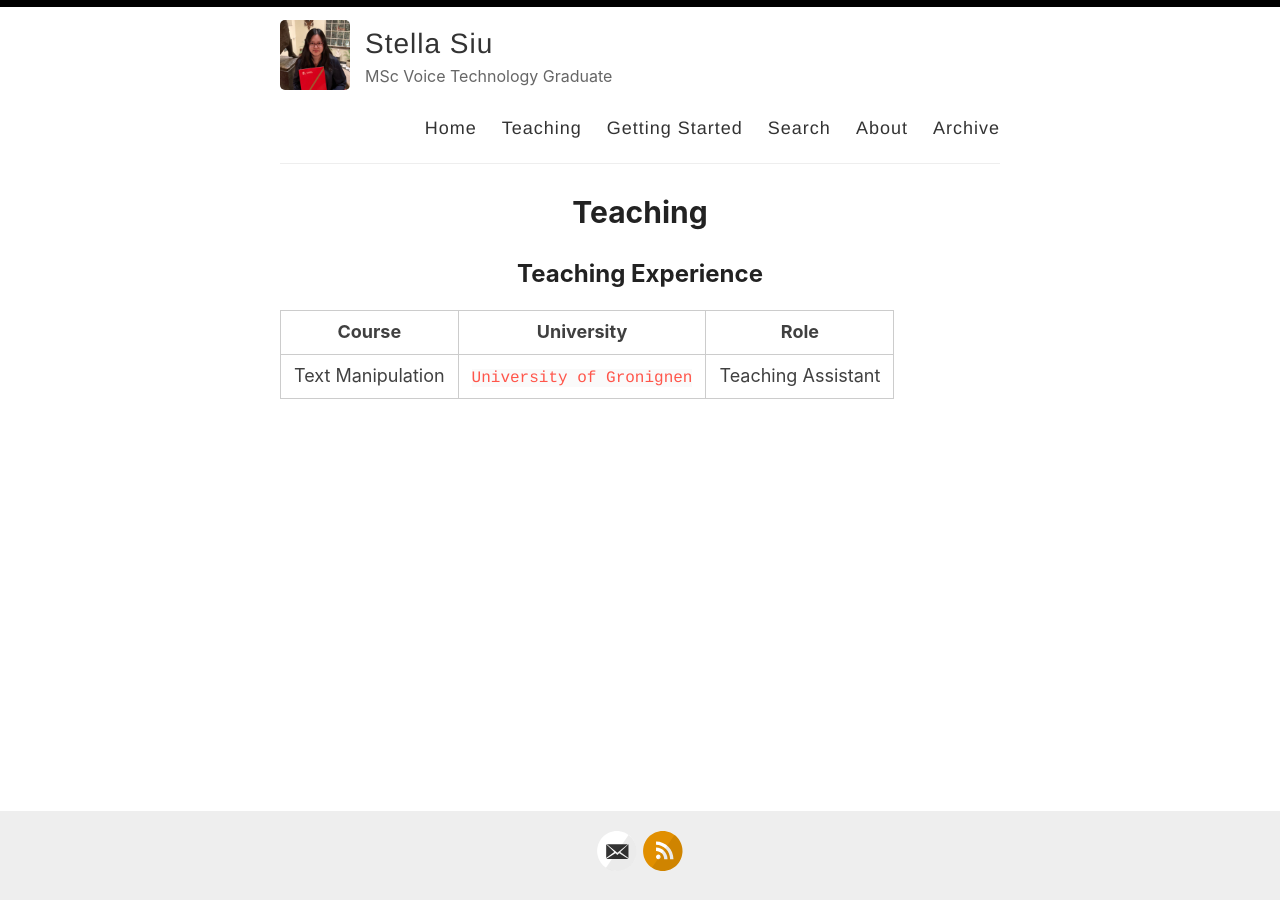
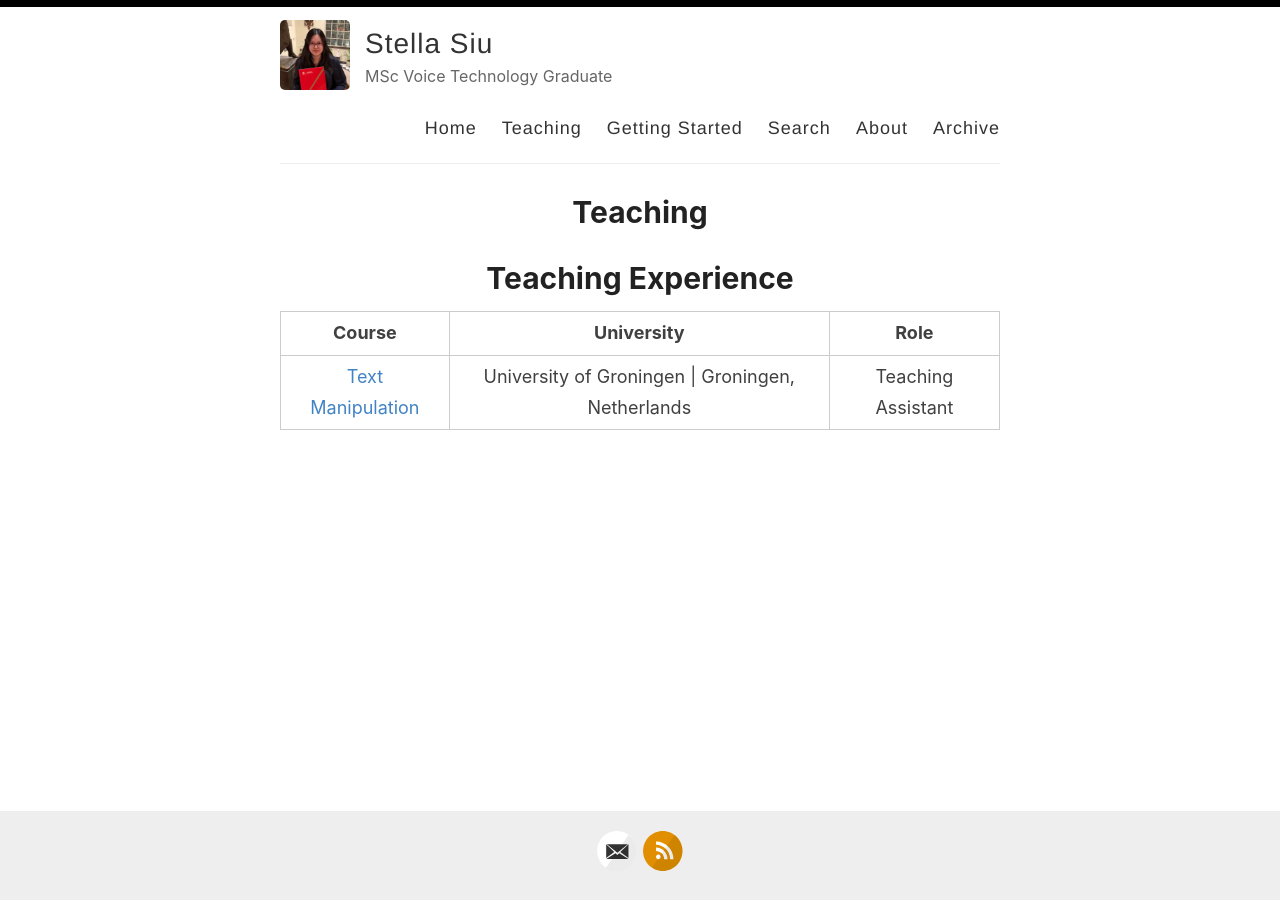
Before and after one commit to stellasiu/stellasiu.github.io, a Jekyll site: the page built from _pages/teaching.md, in a window 1280 px wide. Built offline with Jekyll 4.4.1, drawn with Linux system fonts in a browser that asks for light colours.

Commit message:
Update teaching.md

```diff
--- a/_pages/teaching.md
+++ b/_pages/teaching.md
@@ -4,8 +4,8 @@ title: Teaching
 permalink: /teaching/
 ---
 
-## Teaching Experience
+# Teaching Experience
 
-| Course                 | University                |  Role              |
-| :--------------------: |:-------------------------:| :-----------------:|
-| Text Manipulation      | `University of Gronignen` | Teaching Assistant |
+| Course                 | University                                      |  Role              |
+| :--------------------: |:-----------------------------------------------:| :-----------------:|
+| [Text Manipulation](https://ocasys.rug.nl/current/catalog/course/LIX005P05#LIX005P05.2024-2025.1)      | University of Groningen \| Groningen, Netherlands | Teaching Assistant |
```
